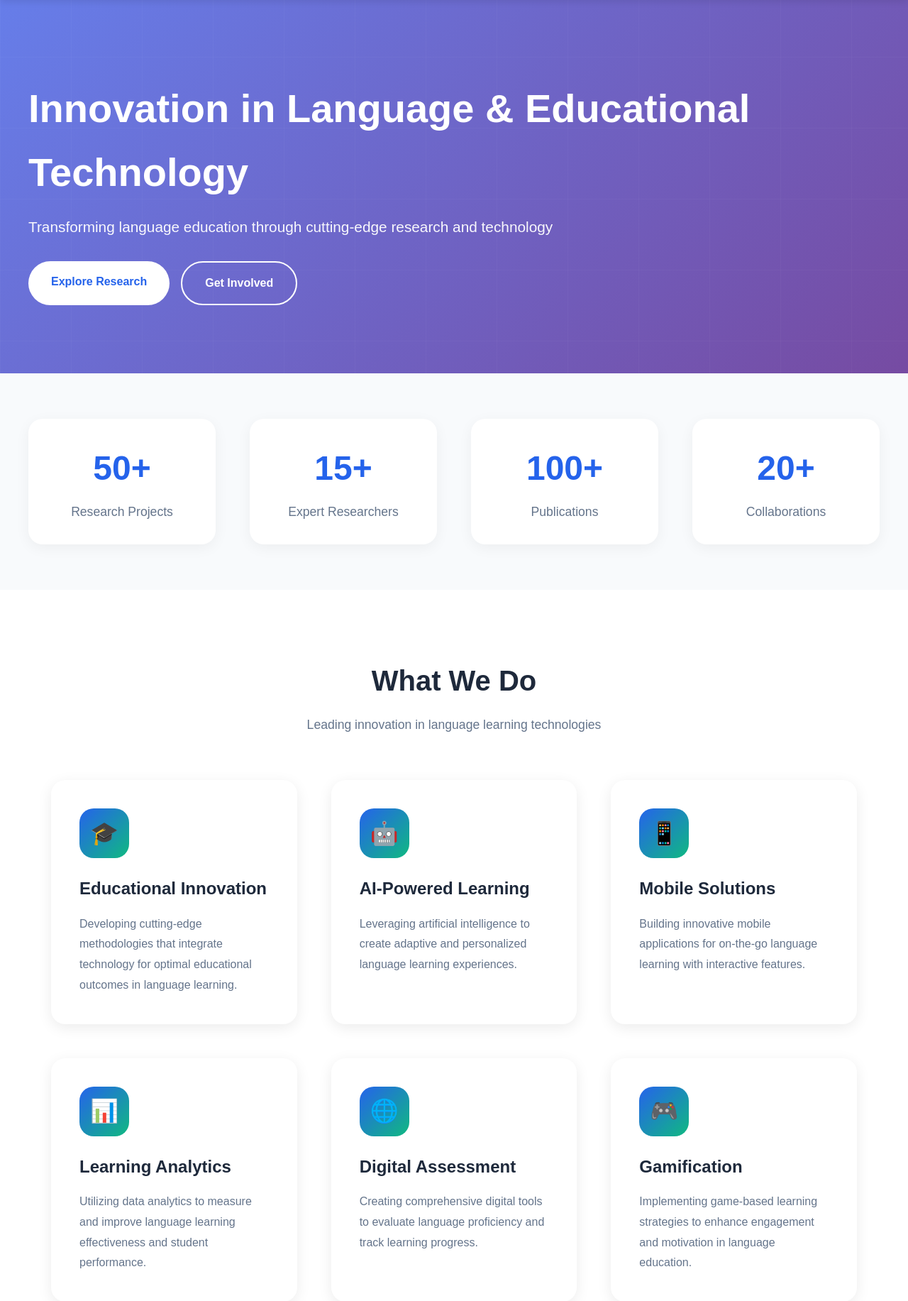
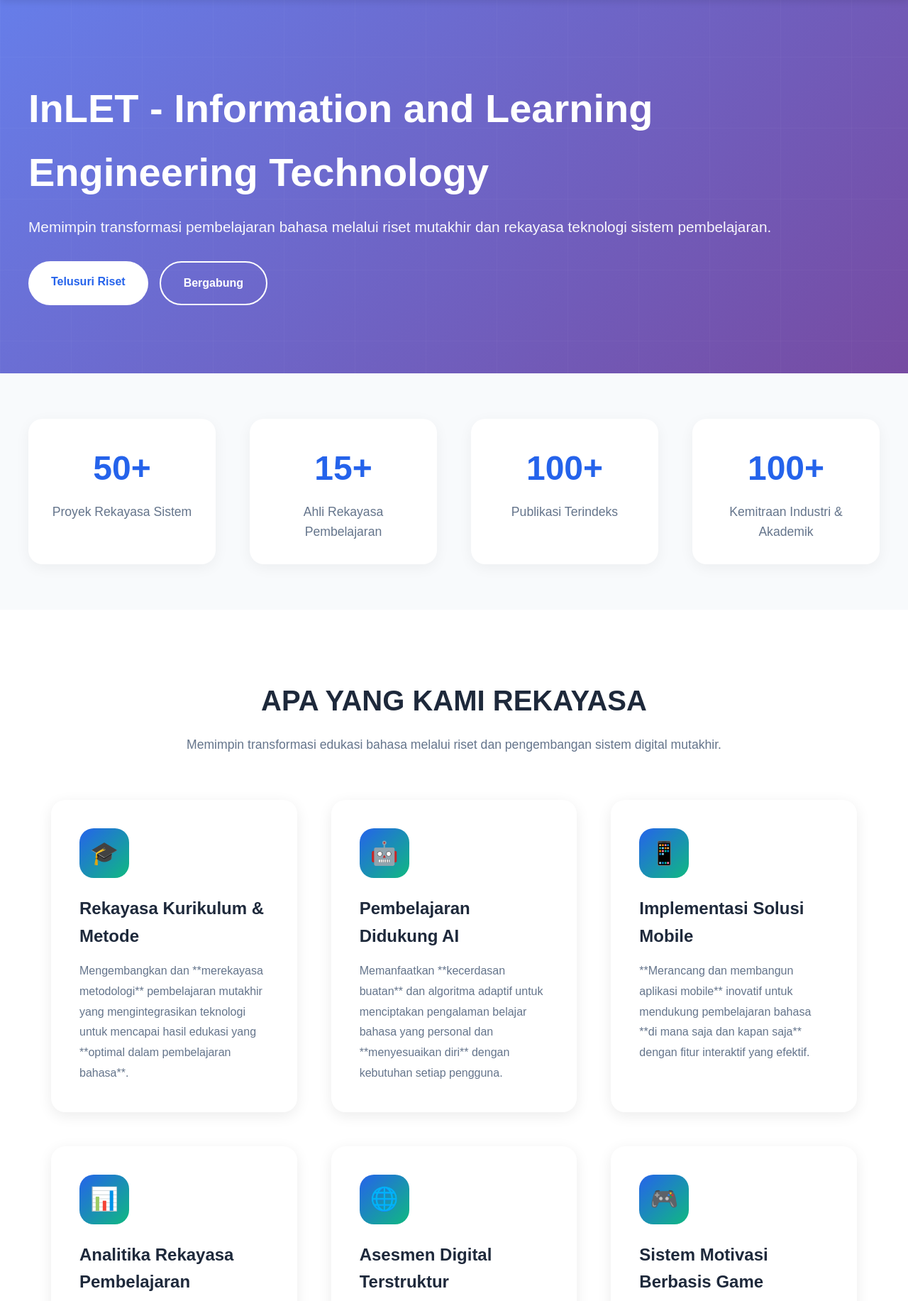
Before and after one commit to FALAA-1285/PBL-InLET, a PHP site: page / in a window 1280 px wide. Shown: the part 100-1933 px from the top of the page at 71% size. Run offline with PHP 8.4, Linux system fonts and the light colour scheme.

Commit message:
sileyyyyyyyyy

```diff
--- a/includes/footer.php
+++ b/includes/footer.php
@@ -2,7 +2,7 @@
     <div class="footer-content">
         <div class="footer-section">
             <h3>InLET</h3>
-            <p>Innovation in Language and Educational Technology</p>
+            <p>Information and Learning Engineering Technology</p>
             <p>Advancing language education through research and innovation.</p>
         </div>
         <div class="footer-section">
@@ -26,13 +26,13 @@
         <div class="footer-section">
             <h3>Contact</h3>
             <ul>
-                <li>Email: info@inlet.edu</li>
-                <li>Phone: +62 XXX XXX XXX</li>
+                <li>Email: ando@polinema.ac.id</li>
+                <li>Phone: +62 813 598 891 81</li>
                 <li>Address: Malang, East Java</li>
             </ul>
         </div>
     </div>
     <div class="footer-bottom">
-        <p>&copy; 2024 InLET - Innovation in Language & Educational Technology. All rights reserved.</p>
+        <p>&copy; 2025 InLET - Information and Learning Engineering Technology. All rights reserved.</p>
     </div>
 </footer>
--- a/index.php
+++ b/index.php
@@ -4,166 +4,153 @@
 <head>
     <meta charset="UTF-8">
     <meta name="viewport" content="width=device-width, initial-scale=1.0">
-    <title>InLET - Innovation in Language & Educational Technology</title>
+    <title>InLET - Information and Learning Engineering Technology</title>
     <link rel="stylesheet" href="css/style.css">
 </head>
 
 <body>
 
-    <!-- Header -->
     <?php include 'includes/header.php'; ?>
 
-    <!-- Hero Section -->
     <section class="hero" id="home">
         <div class="hero-content">
-            <h1>Innovation in Language & Educational Technology</h1>
-            <p>Transforming language education through cutting-edge research and technology</p>
+            <h1>InLET - Information and Learning Engineering Technology</h1>
+            <p>Memimpin transformasi pembelajaran bahasa melalui riset mutakhir dan rekayasa teknologi sistem pembelajaran.</p>
             <div class="cta-buttons">
-                <a href="#research" class="btn btn-primary">Explore Research</a>
-                <a href="#contact" class="btn btn-secondary">Get Involved</a>
+                <a href="#research" class="btn btn-primary">Telusuri Riset</a>
+                <a href="#contact" class="btn btn-secondary">Bergabung</a>
             </div>
         </div>
     </section>
 
-    <!-- Stats Section -->
     <section class="stats">
         <div class="stats-grid">
             <div class="stat-item">
                 <div class="stat-number">50+</div>
-                <div class="stat-label">Research Projects</div>
+                <div class="stat-label">Proyek Rekayasa Sistem</div>
             </div>
             <div class="stat-item">
                 <div class="stat-number">15+</div>
-                <div class="stat-label">Expert Researchers</div>
+                <div class="stat-label">Ahli Rekayasa Pembelajaran</div>
             </div>
             <div class="stat-item">
                 <div class="stat-number">100+</div>
-                <div class="stat-label">Publications</div>
+                <div class="stat-label">Publikasi Terindeks</div>
             </div>
             <div class="stat-item">
-                <div class="stat-number">20+</div>
-                <div class="stat-label">Collaborations</div>
+                <div class="stat-number">100+</div>
+                <div class="stat-label">Kemitraan Industri & Akademik</div>
             </div>
         </div>
     </section>
 
-    <!-- Features Section -->
     <section class="features" id="about">
         <div class="section-title">
-            <h2>What We Do</h2>
-            <p>Leading innovation in language learning technologies</p>
+            <h2>APA YANG KAMI REKAYASA</h2>
+            <p>Memimpin transformasi edukasi bahasa melalui riset dan pengembangan sistem digital mutakhir.</p>
         </div>
         <div class="features-grid">
             <div class="feature-card">
                 <div class="feature-icon">🎓</div>
-                <h3>Educational Innovation</h3>
-                <p>Developing cutting-edge methodologies that integrate technology for optimal educational outcomes in
-                    language learning.</p>
+                <h3>Rekayasa Kurikulum & Metode</h3>
+                <p>Mengembangkan dan **merekayasa metodologi** pembelajaran mutakhir yang mengintegrasikan teknologi untuk mencapai hasil edukasi yang **optimal dalam pembelajaran bahasa**.</p>
             </div>
             <div class="feature-card">
                 <div class="feature-icon">🤖</div>
-                <h3>AI-Powered Learning</h3>
-                <p>Leveraging artificial intelligence to create adaptive and personalized language learning experiences.
-                </p>
+                <h3>Pembelajaran Didukung AI</h3>
+                <p>Memanfaatkan **kecerdasan buatan** dan algoritma adaptif untuk menciptakan pengalaman belajar bahasa yang personal dan **menyesuaikan diri** dengan kebutuhan setiap pengguna.</p>
             </div>
             <div class="feature-card">
                 <div class="feature-icon">📱</div>
-                <h3>Mobile Solutions</h3>
-                <p>Building innovative mobile applications for on-the-go language learning with interactive features.
-                </p>
+                <h3>Implementasi Solusi Mobile</h3>
+                <p>**Merancang dan membangun aplikasi mobile** inovatif untuk mendukung pembelajaran bahasa **di mana saja dan kapan saja** dengan fitur interaktif yang efektif.</p>
             </div>
             <div class="feature-card">
                 <div class="feature-icon">📊</div>
-                <h3>Learning Analytics</h3>
-                <p>Utilizing data analytics to measure and improve language learning effectiveness and student
-                    performance.</p>
+                <h3>Analitika Rekayasa Pembelajaran</h3>
+                <p>Menggunakan **analitika data komprehensif** untuk mengukur, mengevaluasi, dan meningkatkan efektivitas pembelajaran bahasa serta performa siswa secara sistematis.</p>
             </div>
             <div class="feature-card">
                 <div class="feature-icon">🌐</div>
-                <h3>Digital Assessment</h3>
-                <p>Creating comprehensive digital tools to evaluate language proficiency and track learning progress.
-                </p>
+                <h3>Asesmen Digital Terstruktur</h3>
+                <p>Menciptakan **perangkat digital komprehensif** untuk secara akurat mengevaluasi kemahiran bahasa (*proficiency*) dan melacak kemajuan belajar (*learning progress*) dengan terstruktur.</p>
             </div>
             <div class="feature-card">
                 <div class="feature-icon">🎮</div>
-                <h3>Gamification</h3>
-                <p>Implementing game-based learning strategies to enhance engagement and motivation in language
-                    education.</p>
+                <h3>Sistem Motivasi Berbasis Game</h3>
+                <p>Menerapkan strategi pembelajaran berbasis permainan (*game-based learning*) dan elemen **gamifikasi** untuk meningkatkan keterlibatan, motivasi, dan hasil belajar dalam edukasi bahasa.</p>
             </div>
         </div>
     </section>
 
-    <!-- Research Areas -->
     <section class="research" id="research">
         <div class="research-container">
             <div class="section-title">
-                <h2>Research Focus Areas</h2>
-                <p>Pioneering research in language and educational technology</p>
+                <h2>AREA FOKUS RISET INLET</h2>
+                <p>Memelopori riset mendalam di bidang Information and Learning Engineering Technology (InLET) untuk pendidikan bahasa.</p>
             </div>
             <div class="research-grid">
                 <div class="research-item">
-                    <h4>Computer-Assisted Language Learning (CALL)</h4>
-                    <p>Exploring technology integration in language instruction and learning environments.</p>
+                    <h4>Rekayasa Lingkungan Pembelajaran Terkomputerisasi (CALL)</h4>
+                    <p>Menjelajahi integrasi teknologi dan **rekayasa sistem pembelajaran** dalam instruksi bahasa serta perancangan lingkungan belajar yang efektif.</p>
                 </div>
                 <div class="research-item">
-                    <h4>Natural Language Processing</h4>
-                    <p>Applying NLP techniques to enhance language learning tools and assessment systems.</p>
+                    <h4>NLP untuk Rekayasa Sistem Bahasa</h4>
+                    <p>Menerapkan teknik **Natural Language Processing (NLP)** untuk meningkatkan alat pembelajaran bahasa dan **merekayasa ulang** sistem asesmen yang cerdas.</p>
                 </div>
                 <div class="research-item">
-                    <h4>Virtual Reality in Education</h4>
-                    <p>Creating immersive VR environments for authentic language learning experiences.</p>
+                    <h4>Rekayasa Lingkungan Imersif (VR/AR)</h4>
+                    <p>Menciptakan lingkungan Realitas Virtual/Augmented (VR/AR) yang imersif dan terstruktur untuk pengalaman belajar bahasa yang **autentik dan terekayasa** dengan baik.</p>
                 </div>
                 <div class="research-item">
-                    <h4>Adaptive Learning Systems</h4>
-                    <p>Developing intelligent systems that adapt to individual learner needs and progress.</p>
+                    <h4>Rekayasa Sistem Pembelajaran Adaptif</h4>
+                    <p>Mengembangkan **sistem cerdas** yang dirancang untuk secara dinamis **beradaptasi** dengan kebutuhan belajar dan tingkat kemajuan setiap peserta didik secara individual.</p>
                 </div>
                 <div class="research-item">
-                    <h4>Educational Data Mining</h4>
-                    <p>Analyzing learning patterns to optimize educational strategies and outcomes.</p>
+                    <h4>Penambangan Data untuk Optimasi Pembelajaran</h4>
+                    <p>Menganalisis pola dan **informasi data pembelajaran** (*Educational Data Mining*) untuk mengoptimalkan strategi pendidikan dan mengevaluasi hasil pembelajaran secara presisi.</p>
                 </div>
                 <div class="research-item">
-                    <h4>Mobile-Assisted Language Learning</h4>
-                    <p>Researching effective mobile learning approaches and application design.</p>
+                    <h4>Rekayasa Aplikasi Pembelajaran Mobile</h4>
+                    <p>Meriset pendekatan pembelajaran mobile yang efektif dan **merekayasa desain aplikasi** yang berorientasi pada fungsionalitas dan pengalaman (*UX/UI*) pengguna untuk pendidikan bahasa.</p>
                 </div>
             </div>
         </div>
     </section>
 
-    <!-- Team Section -->
     <section class="team" id="team">
         <div class="section-title">
-            <h2>Our Research Team</h2>
-            <p>Meet the experts driving innovation</p>
+            <h2>TIM AHLI REKAYASA KAMI</h2>
+            <p>Temui para ahli yang mendorong inovasi Information and Learning Engineering Technology.</p>
         </div>
         <div class="team-grid">
             <div class="team-card">
                 <div class="team-avatar">DR</div>
                 <h4>Dr. Research Lead</h4>
-                <p>Principal Investigator</p>
-                <p>Specializing in AI and Language Education</p>
+                <p>Kepala Peneliti & Arsitek Sistem InLET</p>
+                <p>Spesialisasi: AI dan Rekayasa Pembelajaran Bahasa</p>
             </div>
             <div class="team-card">
                 <div class="team-avatar">PM</div>
                 <h4>Prof. Mobile Expert</h4>
-                <p>Senior Researcher</p>
-                <p>Mobile Learning Technologies</p>
+                <p>Peneliti Senior & Spesialis Implementasi</p>
+                <p>Fokus: Rekayasa Teknologi Pembelajaran Mobile</p>
             </div>
             <div class="team-card">
                 <div class="team-avatar">DA</div>
                 <h4>Dr. Analytics Pro</h4>
-                <p>Data Scientist</p>
-                <p>Learning Analytics & Assessment</p>
+                <p>Data Scientist & Ahli Analitika</p>
+                <p>Fokus: Analitika Pembelajaran & Penambangan Data</p>
             </div>
             <div class="team-card">
                 <div class="team-avatar">VR</div>
                 <h4>Dr. VR Specialist</h4>
-                <p>Tech Innovator</p>
-                <p>Immersive Learning Environments</p>
+                <p>Inovator Teknologi & Perancang Lingkungan</p>
+                <p>Fokus: Rekayasa Lingkungan Pembelajaran Imersif</p>
             </div>
         </div>
     </section>
 
-    <!-- Footer -->
     <?php include 'includes/footer.php'; ?>
 
 </body>
```
